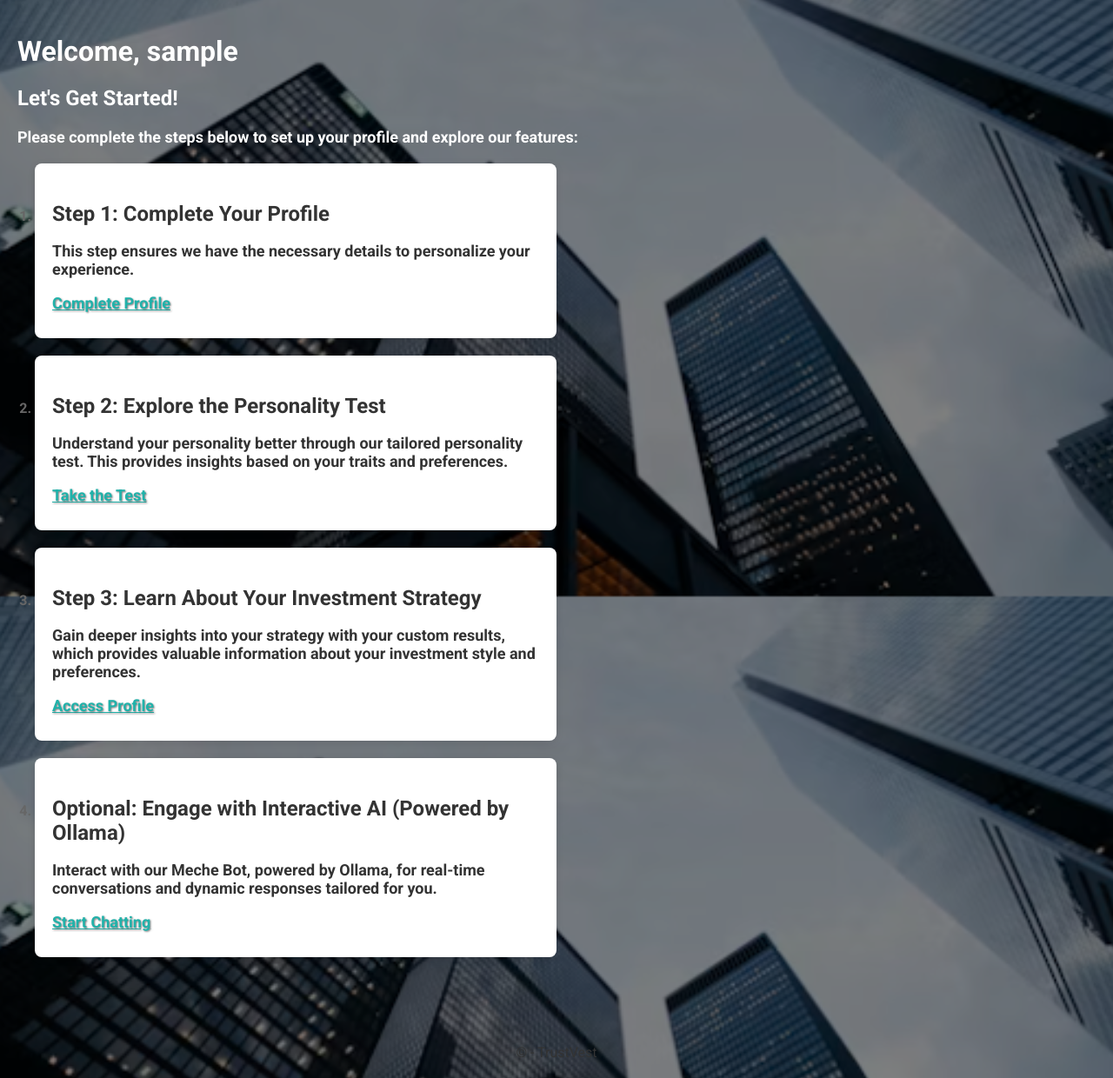
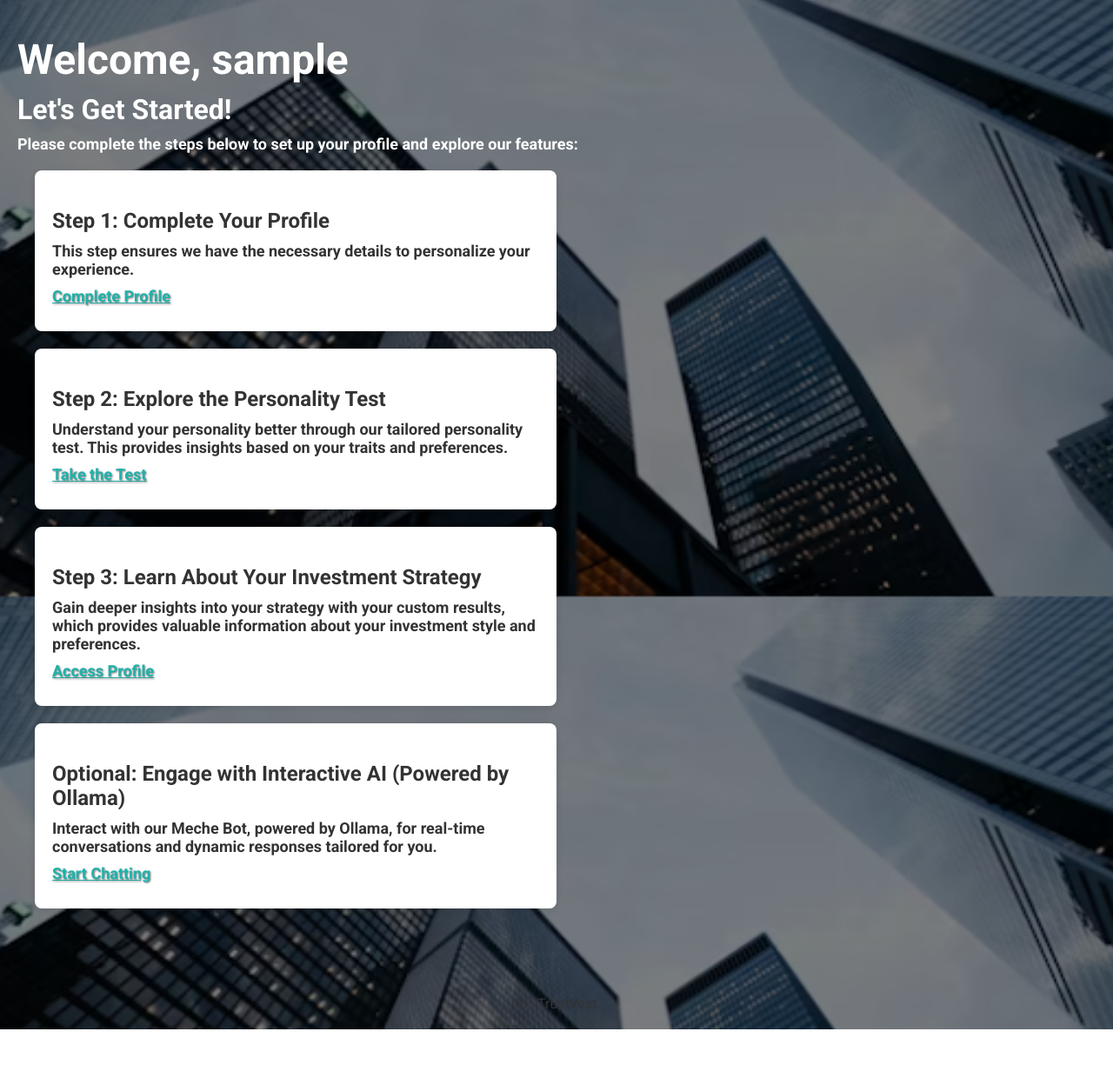
Before and after one commit to OsvaldoTA1/AFRL-Project-UI-Redesign, a Flask app: page /home in a window 1280 px wide. Shown: the part 114-1354 px from the top of the page at 87% size. After the commit the page ends 1298 px from the top, so only its background shows below. Run offline with Flask 3, Linux system fonts and the light colour scheme; the visitor is signed in with stand-in values (Sample User, id 1).

Commit message:
Progress on the redesign for the home page. Not done.

```diff
--- a/app/static/css/styles.css
+++ b/app/static/css/styles.css
@@ -277,6 +277,16 @@ footer {
     margin-left: var(--spacing-medium);
 }
 
+.pre-test-intro h1{
+    text-align: left;
+    font-size: 3em;
+    color: var(--color-secondary);
+}
+
+.pre-test-intro p{
+    color: var(--color-background);
+}
+
 /* Form Styles */
 .form-wrapper {
     background-color: var(--color-background-light);
@@ -285,6 +295,8 @@ footer {
     box-shadow: 0 2px 10px var(--color-shadow);
     max-width: 400px;
     margin-right: var(--spacing-medium);
+    margin-top: 1em;
+    margin-bottom: 1em;
 }
 
 .form-wrapper h2 {
@@ -582,16 +594,27 @@ hr {
 }
 .profile-setup p {
     color: var(--color-background-light);
+    margin-bottom: 10px;
+    margin-top: 10px;
 }
 
-.profile-setup h1,
-.profile-setup h2 {
+.profile-setup h1{
+    font-size: 300%;
     text-align: left; /* Override global heading style */
     color: var(--color-background-light);
+    margin-bottom: 0; /* Remove margin to align with the paragraph */
+}
+
+.profile-setup h2 {
+    font-size: 200%;
+    text-align: left; /* Override global heading style */
+    color: var(--color-background-light);
+    margin-bottom: 0; /* Remove margin to align with the paragraph */
+    margin-top: 10px; /* Add some space between heading 1 and heading 2 */
 }
 
 .setup-steps {
-    list-style-type: decimal;
+    list-style-type: none;
     margin: var(--spacing-medium);
     padding-left: 0;
     text-align: left;
@@ -619,19 +642,6 @@ hr {
     font-size: var(--font-size-base);
     margin-bottom: var(--spacing-small);
 }
-
-/* .home-hero {
-    padding: var(--spacing-medium);
-    padding-top: 0;
-    padding-bottom: 0;
-}
-
-.home-hero h1,
-.home-hero p {
-    text-align: left; New Positioning
-}
-Update: Might need to adjust the positioning of the hero section text to align with the new design.
-*/
 
 /* Feature Highlights Section */
 .features-highlight {
```
